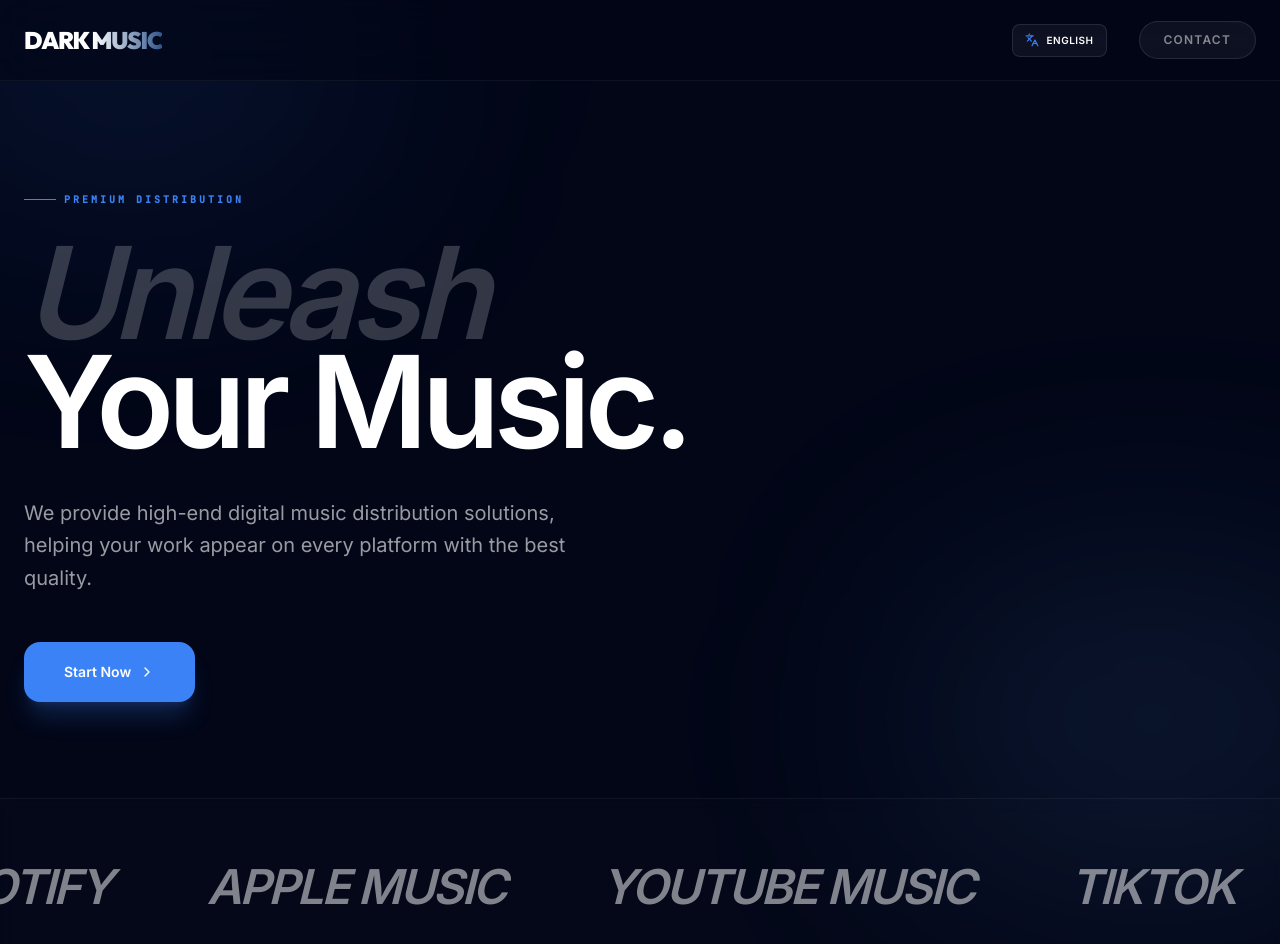
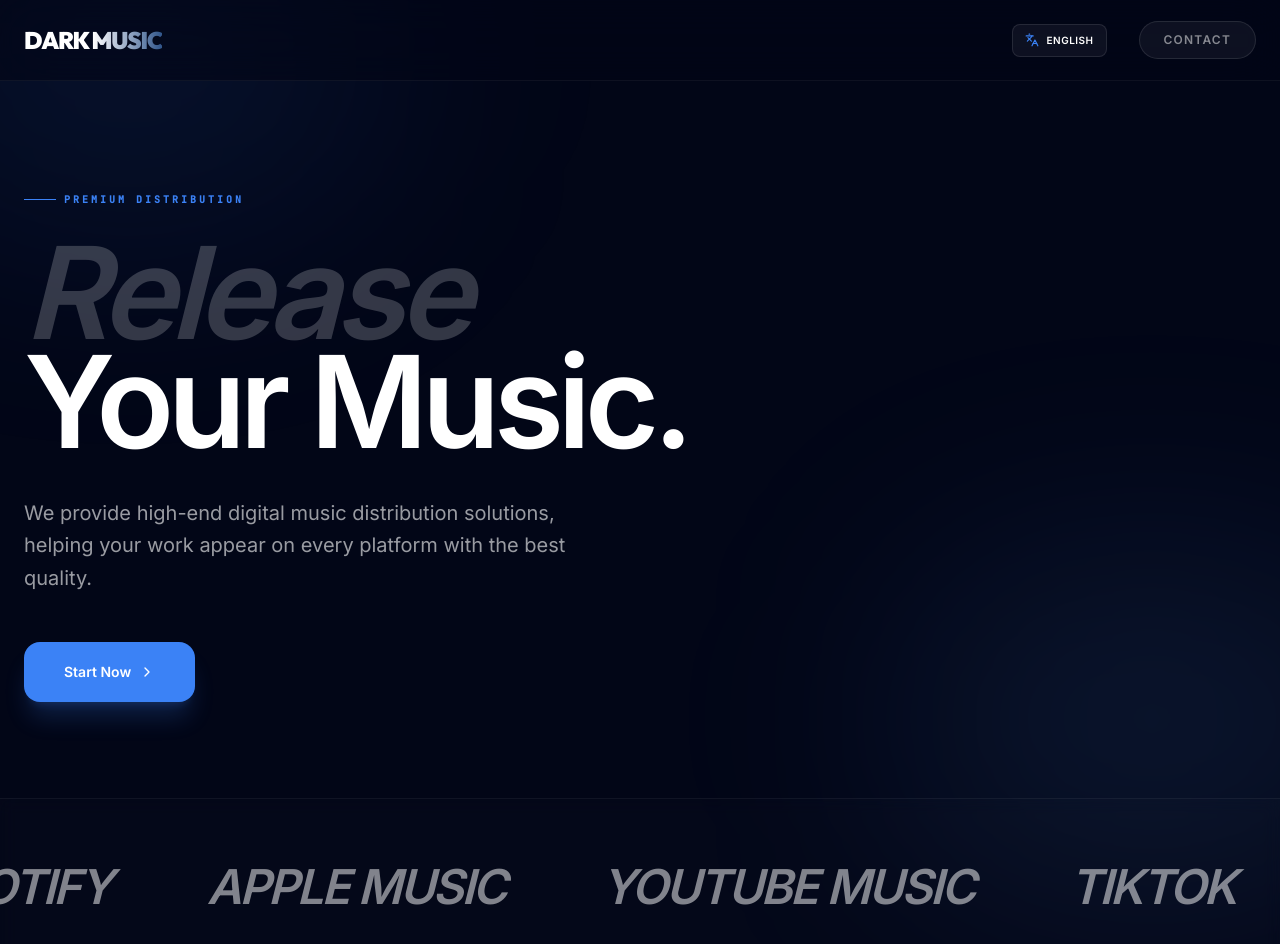
Before and after one commit to darkmusicent/darkmusic, a React (Vite) app in the folder dark-music/: page / in a window 1280 px wide. Shown: the top 944 px of the page. Built offline with nearby package versions, Linux system fonts and the light colour scheme.

Commit message:
Update App.tsx

```diff
--- a/dark-music/src/App.tsx
+++ b/dark-music/src/App.tsx
@@ -30,7 +30,7 @@ const TRANSLATIONS = {
     nav: { services: "Services", contact: "Contact" },
     hero: {
       tag: "Premium Distribution",
-      title_1: "Unleash",
+      title_1: "Release",
       title_2: "Your Music.",
       desc: "We provide high-end digital music distribution solutions, helping your work appear on every platform with the best quality.",
       btn_start: "Start Now",
```
